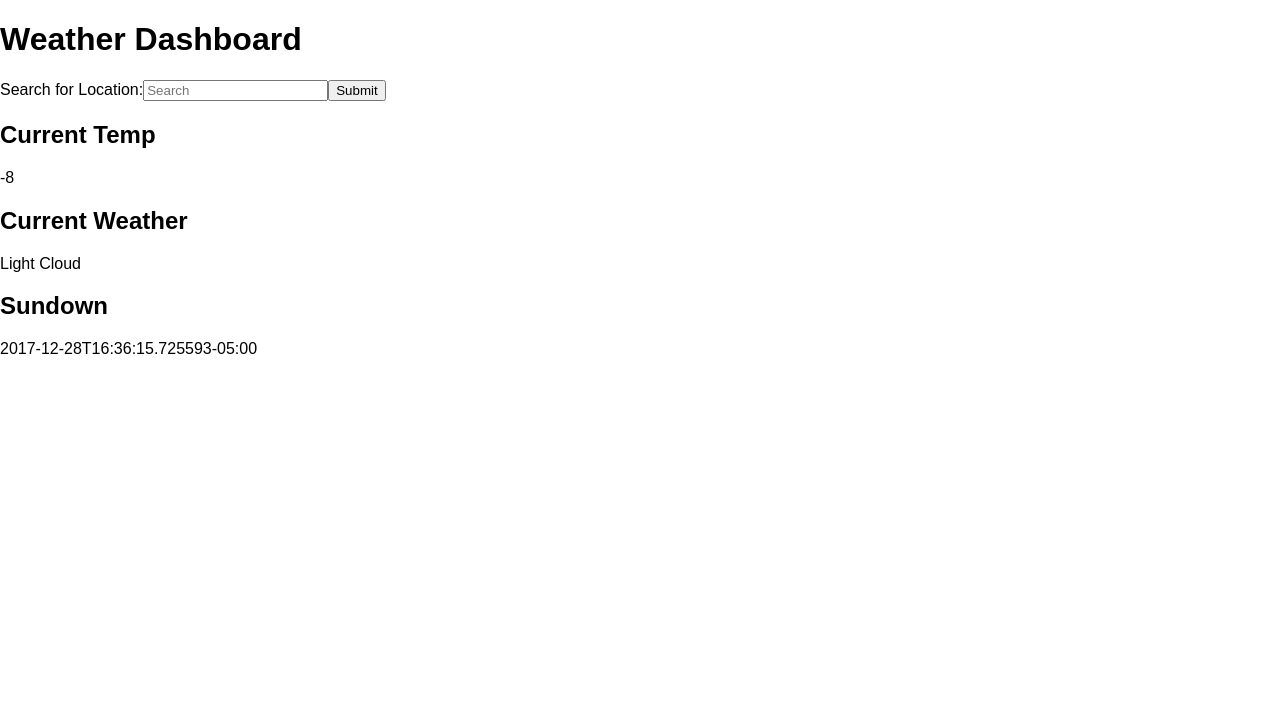
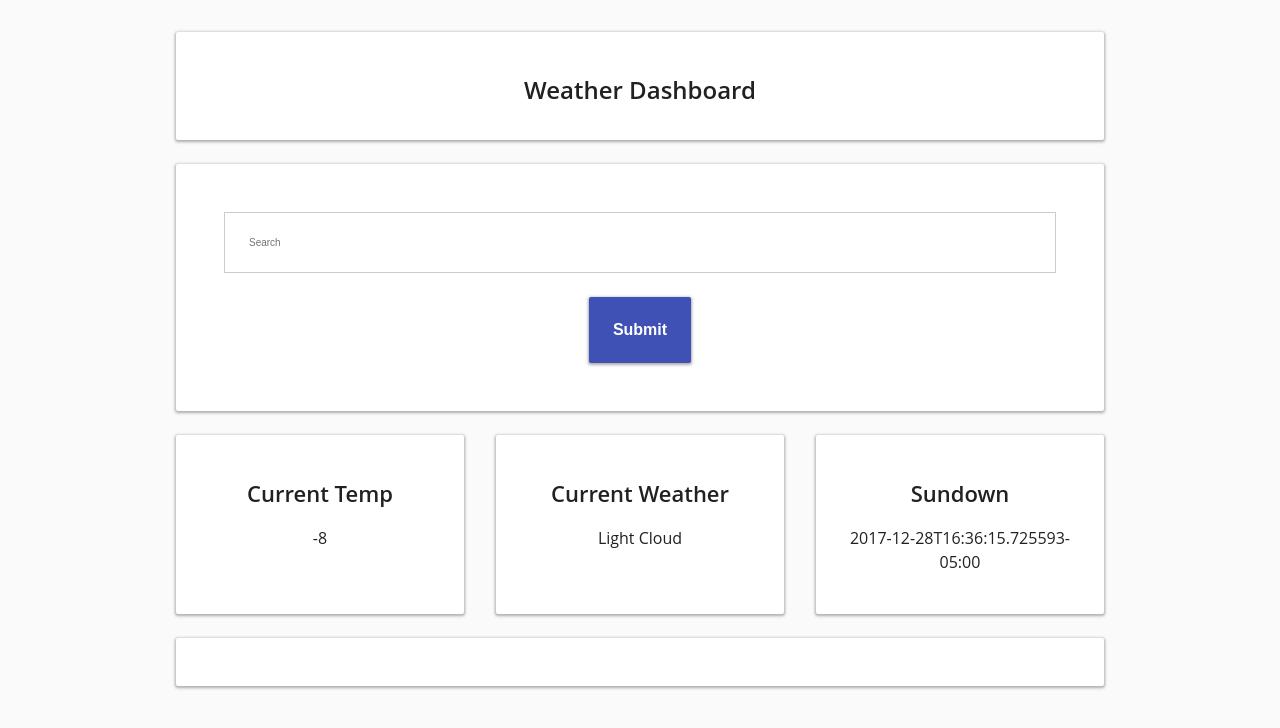
Before and after one commit to davelovemartin/weather-app, a React (Create React App) app: page / in a window 1280 px wide. Shown: the top 728 px of the page. Built offline with nearby package versions, Linux system fonts and the light colour scheme.

Commit message:
added style

```diff
--- a/src/App.css
+++ b/src/App.css
@@ -1,28 +1,59 @@
+*, *:before, *:after {
+  box-sizing: border-box;
+}
+
+body {
+  margin: 40px;
+  font-family: 'Open Sans', 'sans-serif';
+  background-color: #fafafa;
+  color: #212121;
+}
+
+h1, p {
+  margin: 0 0 1em 0;
+}
+
 .App {
+  max-width: 940px;
+  margin: 0 20px;
+  display: grid;
+  grid-gap: 20px;
+}
+
+/* no grid support? */
+
+.App {
+  display: flex;
+  flex-wrap: wrap;
+}
+
+.App {
+  display: grid;
+  margin: 0 auto;
+  grid-template-columns: repeat(auto-fill, minmax(200px, 1fr));
+  grid-auto-rows: minmax(150px, auto);
+}
+
+header {
+  background-color: #FFF;
+  box-shadow: 0px 3px 9px 2px rgba(222,222,222,1);
+  flex: 0 1 100%;
+  grid-column: 1 / -1;
+}
+
+header h1 {
   text-align: center;
 }
 
-.App-logo {
-  animation: App-logo-spin infinite 20s linear;
-  height: 80px;
+.App > * {
+  border-radius: 5px;
+  padding: 20px;
+  font-size: 150%;
+  margin-bottom: 10px;
 }
 
-.App-header {
-  background-color: #222;
-  height: 150px;
-  padding: 20px;
-  color: white;
+@supports (display: grid) {
+  .wrapper > * {
+    margin: 0;
+  }
 }
-
-.App-title {
-  font-size: 1.5em;
-}
-
-.App-intro {
-  font-size: large;
-}
-
-@keyframes App-logo-spin {
-  from { transform: rotate(0deg); }
-  to { transform: rotate(360deg); }
-}
--- a/src/App.js
+++ b/src/App.js
@@ -35,9 +35,7 @@ class App extends Component {
         <header role='header'>
           <h1>Weather Dashboard</h1>
         </header>
-        <main role='main'>
         <SearchBar />
-          <div>
         <WeatherStatusWidget
           widgetTitle='Current Temp'
           widgetData={data.consolidated_weather[0].the_temp}
@@ -50,9 +48,7 @@ class App extends Component {
           widgetTitle='Sundown'
           widgetData={data.sun_set}
         />
-          </div>
-          <WeatherForecastChart />
-        </main>
+        <WeatherForecastChart data={data.consolidated_weather} />
       </div>
     )
   }
--- a/src/components/search-bar.js
+++ b/src/components/search-bar.js
@@ -3,9 +3,8 @@ import React, { Component } from 'react'
 class SearchBar extends Component {
   render () {
     return (
-      <div>
+      <div className='search'>
         <form role='search'>
-          <label for='search'>Search for Location:</label>
           <input
             type='text'
             value=''
--- a/src/components/weather-forecast-chart.js
+++ b/src/components/weather-forecast-chart.js
@@ -2,19 +2,10 @@ import React, { Component } from 'react'
 // import Highcharts from 'highcharts/highstock'
 // import HighchartsReact from 'highcharts-react'
 
-const options = {
-  title: {
-    text: 'Six Day Forecast'
-  },
-  series: [{
-    data: [1, 2, 3]
-  }]
-}
-
 class WeatherForecastChart extends Component {
   render () {
     return (
-      <div>
+      <div className='chart'>
       </div>
     )
   }
--- a/src/index.css
+++ b/src/index.css
@@ -1,5 +1,113 @@
+*, *:before, *:after {
+  box-sizing: border-box;
+}
+
 body {
-  margin: 0;
-  padding: 0;
-  font-family: sans-serif;
+  background-color: #fafafa;
+  color: #212121;
+  font-family: 'Open Sans', 'sans-serif';
+  font-size: 16px;
+  line-height: 1.5;
+  margin: 2rem;
 }
+
+h1, h2, p {
+  text-align: center;
+}
+
+h1 {
+  font-size: 1.5rem;
+  font-weight: 600;
+  margin-bottom: 0.5rem;
+}
+
+h2 {
+  font-size: 1.375rem;
+  font-weight: 600;
+  margin-bottom: 0.125rem;
+}
+
+p {
+  font-size: 1rem;
+  font-weight: 400;
+}
+
+form {
+  padding: 1.5rem;
+  text-align:center;
+}
+
+input {
+  border: solid 1px #CCCCCC;
+  font-size: 0.625rem;
+  margin-bottom: 1.5rem;
+  padding: 1.5rem;
+  width: 100%;
+}
+
+button {
+  background-color: #3F51B5;
+  border: none;
+  border-radius: 2px;
+  box-shadow: 0px 1px 3px 1px rgba(172,172,172,1);
+  color: white;
+  font-size: 1rem;
+  font-weight: 600;
+  padding: 1.5rem;
+  transition: ease;
+}
+
+button:hover {
+  background-color: #606fc7;
+  box-shadow: 0px 2px 4px 0px rgba(122,122,122,1);
+}
+
+button:active {
+  background-color: #b5a33f;
+  box-shadow: none;
+}
+
+.App {
+  max-width: 58rem;
+  margin: 0 1rem;
+  display: grid;
+}
+
+/* no grid support? */
+
+.App {
+  display: flex;
+  flex-wrap: wrap;
+}
+
+.App {
+  display: grid;
+  margin: 0 auto;
+  grid-template-columns: repeat(3, 1fr);
+  grid-template-rows: repeat(4, auto);
+  grid-row-gap: 1.5rem;
+  grid-column-gap: 2rem;
+}
+
+header, .search, .chart, article {
+  background-color: #FFF;
+  border-radius: 2px;
+  box-shadow: 0px 1px 3px 1px rgba(172,172,172,1);
+  flex: 0 1 100%;
+}
+
+header, .search, .chart {
+  grid-column: 1 / -1;
+}
+
+.App > * {
+  padding: 1.5rem;
+  font-size: 150%;
+  margin-bottom: 1.5rem;
+}
+
+@supports (display: grid) {
+  .App > * {
+    margin: 0;
+  }
+}
```
Also changed, not shown: src/index.js (+7 -7 lines). Lines whose indentation alone changed are shown as unchanged.
